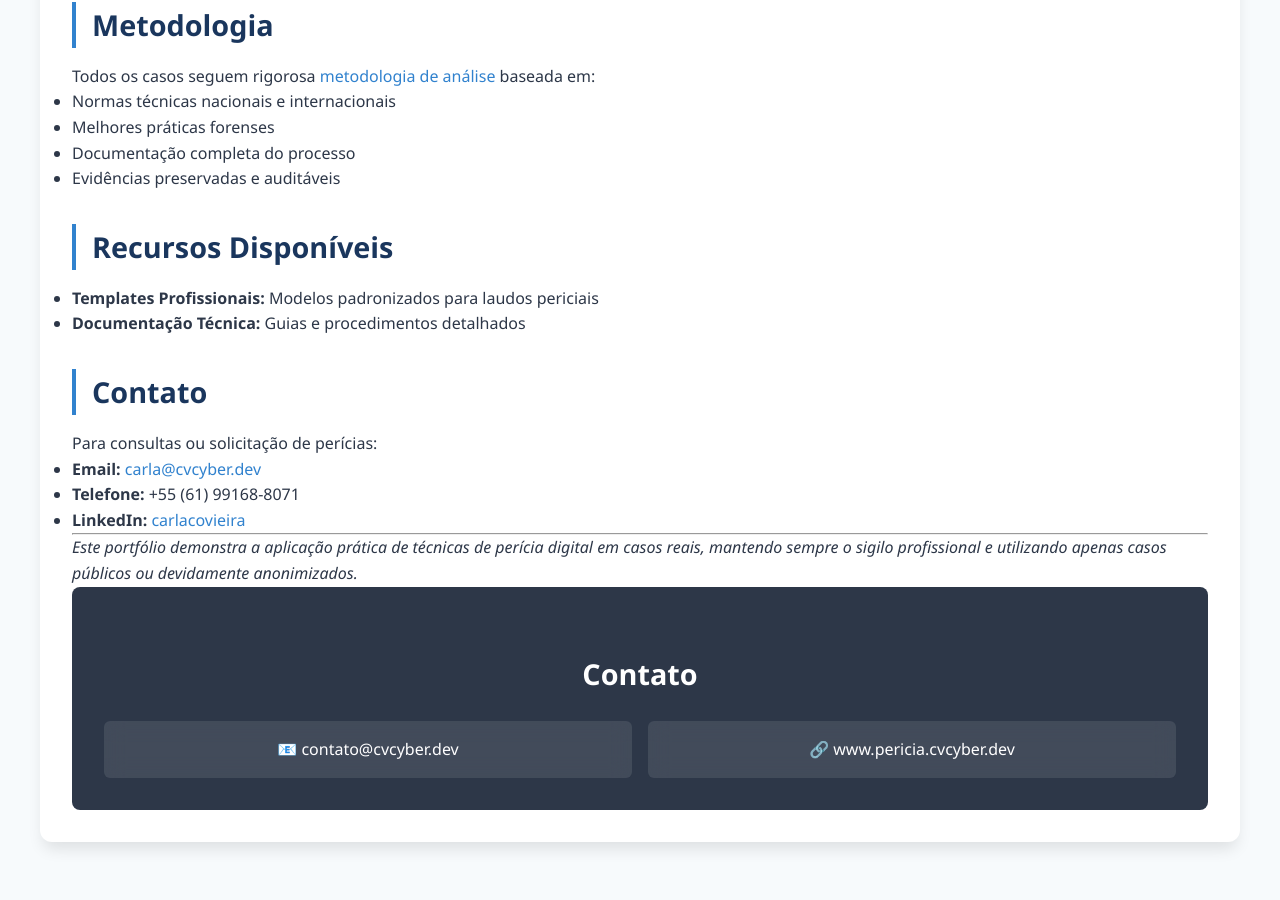
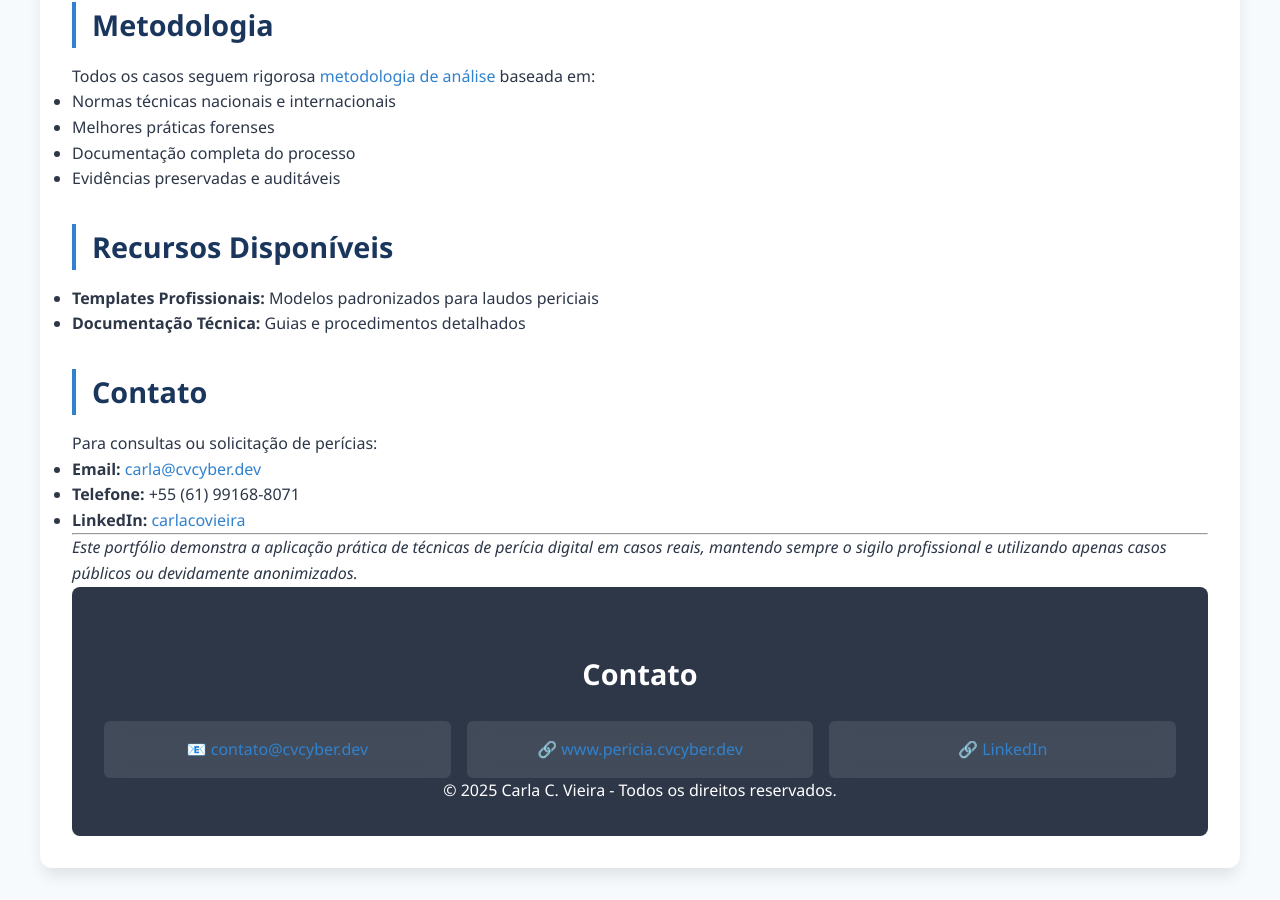
Before and after one commit to carla-cvcyber/pericia-digital-portfolio, a Jekyll site: the page built from index.md, in a window 1280 px wide and 900 px high, scrolled down 1068 px. Built offline with Jekyll 4.4.1, drawn with Linux system fonts in a browser that asks for light colours; before the commit the page ends 1942 px from its top, so only the background shows below that.

Commit message:
Update default.html

```diff
--- a/_layouts/default.html
+++ b/_layouts/default.html
@@ -1,28 +1,35 @@
 <!DOCTYPE html>
 <html lang="pt-BR">
 <head>
-    <meta charset="UTF-8">
-    <meta name="viewport" content="width=device-width, initial-scale=1.0">
-    <title>{{ page.title }}</title>
-    <link rel="stylesheet" href="/assets/css/style.css">
+  <meta charset="UTF-8" />
+  <meta name="viewport" content="width=device-width, initial-scale=1.0" />
+  <title>{{ page.title }} | {{ site.title }}</title>
+  <meta name="description" content="{{ page.description | default: site.description }}" />
+  <link rel="stylesheet" href="{{ site.baseurl }}/assets/css/style.css" />
 </head>
 <body>
   <div class="container">
-      <nav>
-        <a class="btn" href="/">🏠 Início</a>
-        <a class="btn" href="/metodologia">Metodologia</a>
-        <a class="btn" href="/casos-publicos/caso01-assinatura-icp-brasil">Caso 01</a>
-        <a class="btn" href="/casos-publicos/caso02-edicao-posterior">Caso 02</a>
+    <header>
+      <nav aria-label="Navegação principal">
+        <a class="btn" href="{{ site.baseurl }}/">🏠 Início</a>
+        <a class="btn" href="{{ site.baseurl }}/metodologia">Metodologia</a>
+        <a class="btn" href="{{ site.baseurl }}/casos-publicos/caso01-assinatura-icp-brasil">Caso 01</a>
+        <a class="btn" href="{{ site.baseurl }}/casos-publicos/caso02-edicao-posterior">Caso 02</a>
       </nav>
+    </header>
 
+    <main>
       {{ content }}
+    </main>
 
     <footer class="contact">
       <h2>Contato</h2>
       <div class="contact-info">
-          <div class="contact-item">📧 contato@cvcyber.dev</div>
-          <div class="contact-item">🔗 www.pericia.cvcyber.dev</div>
+        <div class="contact-item">📧 <a href="mailto:contato@cvcyber.dev">contato@cvcyber.dev</a></div>
+        <div class="contact-item">🔗 <a href="https://pericia.cvcyber.dev" target="_blank" rel="noopener noreferrer">www.pericia.cvcyber.dev</a></div>
+        <div class="contact-item">🔗 <a href="https://www.linkedin.com/in/carlacovieira" target="_blank" rel="noopener noreferrer">LinkedIn</a></div>
       </div>
+      <p>&copy; {{ "now" | date: "%Y" }} Carla C. Vieira - Todos os direitos reservados.</p>
     </footer>
   </div>
 </body>
```
Lines whose indentation alone changed are shown as unchanged.
